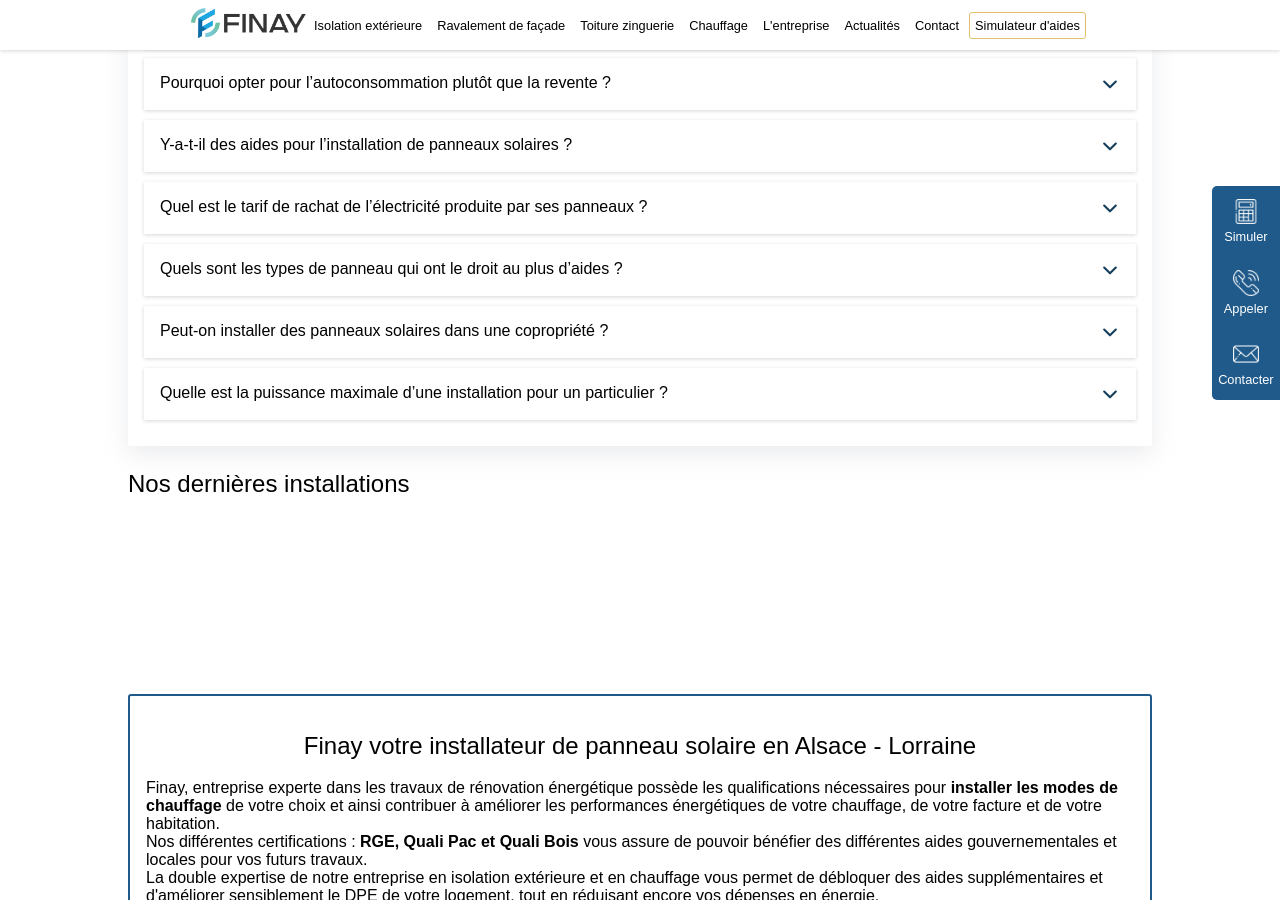
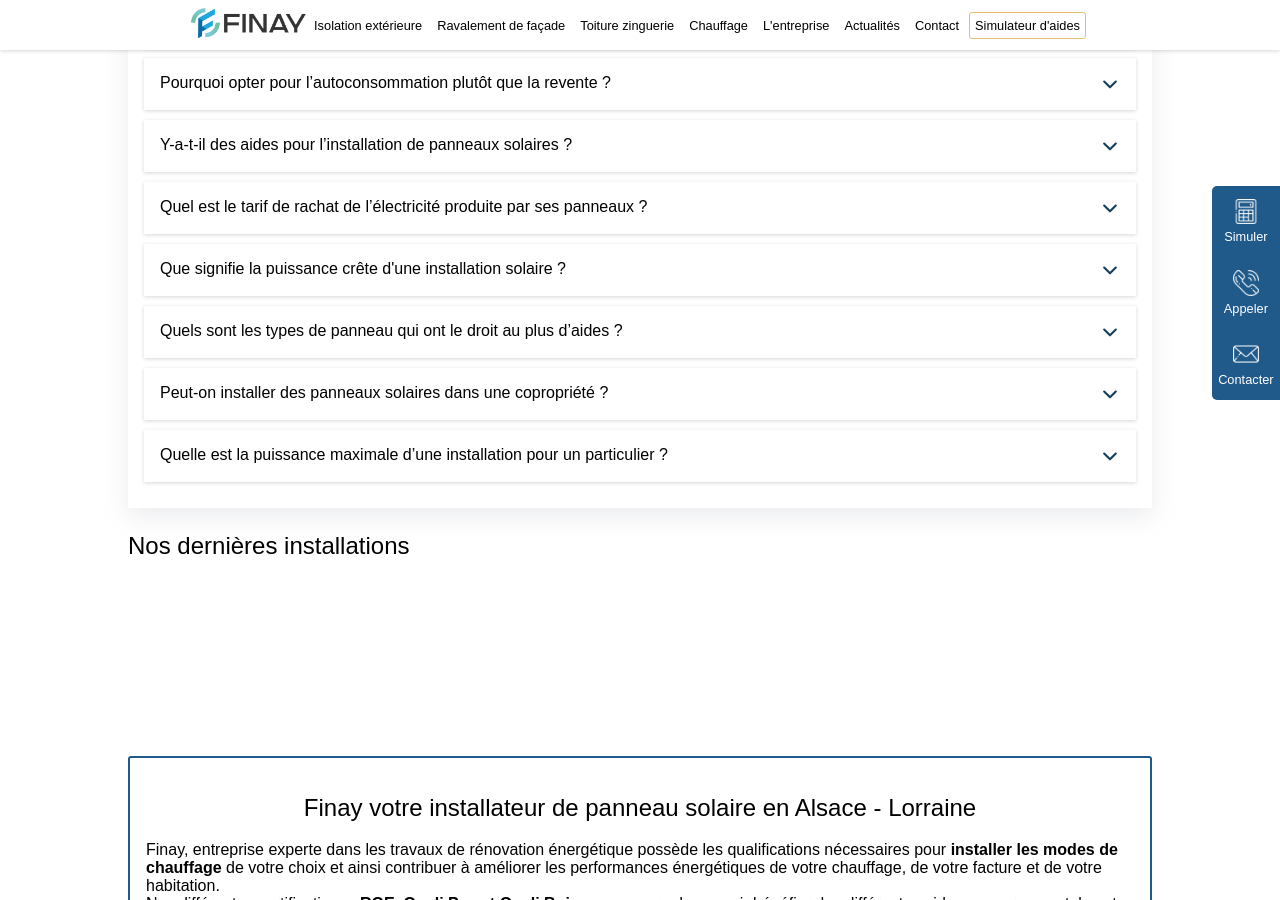
Before and after one commit to ozymedia/finay, a Jekyll site: the page built from solaire.html, in a window 1280 px wide and 900 px high, scrolled down 3562 px. Built offline with Jekyll 4.4.1, drawn with Linux system fonts in a browser that asks for light colours; nearby versions of some CDN libraries; some web fonts are replaced; a script that is not in the unit is left out; some of the changed lines change nothing that is shown.

Commit message:
change text

```diff
--- a/solaire.html
+++ b/solaire.html
@@ -137,143 +137,7 @@
             </svg></summary>
         <div itemscope itemprop="acceptedAnswer" itemtype="https://schema.org/Answer">
             <div itemprop="text">
-            <table>
-                <thead>
-                    <tr>
-                        <th rowspan="2" colspan="1">ÉQUIPEMENTS
-                            ET MATÉRIAUX ÉLIGIBLES</th>
-                        <th colspan="4">AIDE POUR LES MÉNAGES</th>
-                    </tr>
-                    <tr>
-                        <td class="bleu">AUX
-                            RESSOURCES
-                            TRÈS
-                            MODESTES</td>
-                        <td class="jaune">AUX
-                            RESSOURCES
-                            MODESTES</td>
-                        <td class="violet">AUX
-                            RESSOURCES
-                            INTERMÉDIAIRES</td>
-                        <td class="rose">AUX
-                            RESSOURCES
-                            SUPÉRIEURES</td>
-                    </tr>
-                </thead>
-                <tbody>
-                    <tr>
-                        <td>Chaudière gaz à très haute
-                            performance énergétique
-                            pour les bâtiments non raccordés
-                            à un réseau de chaleur vertueux
-                            aidé par l’ADEME</td>
-                        <td>1 200€</td>
-                        <td>800€</td>
-                        <td>non éligible</td>
-                        <td>non éligible</td>
-                    </tr>
-                    <tr>
-                        <td>Raccordement à un réseau de chaleur
-                            et/ou de froid en Métropole
-                            et Outre-mer</td>
-                        <td>1 200€</td>
-                        <td>800€</td>
-                        <td>400€</td>
-                        <td>non éligible</td>
-                    </tr>
-                    <tr>
-                        <td>Chauffe-eau thermodynamique</td>
-                        <td>1 200€</td>
-                        <td>800€</td>
-                        <td>400€</td>
-                        <td>non éligible</td>
-                    </tr>
-                    <tr>
-                        <td>Pompe à chaleur air/eau
-                            (dont PAC hybrides)</td>
-                        <td>4 000€</td>
-                        <td>3 000€</td>
-                        <td>2 000€</td>
-                        <td>non éligible</td>
-                    </tr>
-                    <tr>
-                        <td>Pompe à chaleur géothermique
-                            ou solarothermique
-                            (dont PAC hybrides) </td>
-                        <td>10 000€</td>
-                        <td>8 000€</td>
-                        <td>4 000€</td>
-                        <td>non éligible</td>
-                    </tr>
-                    <tr>
-                        <td>Chauffe-eau solaire individuel
-                            (et dispositifs solaires pour
-                            le chauffage de l’eau)</td>
-                        <td>4 000€</td>
-                        <td>3 000€</td>
-                        <td>2 000€</td>
-                        <td>non éligible</td>
-                    </tr>
-                    <tr>
-                        <td>Système solaire combiné
-                            (et dispositifs solaires pour
-                            le chauffage des locaux)</td>
-                        <td>10 000€</td>
-                        <td>8 000€</td>
-                        <td>4 000€</td>
-                        <td>non éligible</td>
-                    </tr>
-                    <tr>
-                        <td>Partie thermique d’un équipement
-                            PVT eau (système hybride
-                            photovoltaïque et thermique)</td>
-                        <td>2 500€</td>
-                        <td>2 000€</td>
-                        <td>1 000€</td>
-                        <td>non éligible</td>
-                    </tr>
-                    <tr>
-                        <td>Poêle à bûches et cuisinière
-                            à bûches </td>
-                        <td>2 500€</td>
-                        <td>2 000€</td>
-                        <td>1 000€</td>
-                        <td>non éligible</td>
-                    </tr>
-                    <tr>
-                        <td>Poêle à granulés et cuisinière
-                            à granulés</td>
-                        <td>2 500€</td>
-                        <td>2 000€</td>
-                        <td>1 000€</td>
-                        <td>non éligible</td>
-                    </tr>
-                    <tr>
-                        <td>Chaudière bois à alimentation
-                            manuelle (bûches)</td>
-                        <td>8 000€</td>
-                        <td>6 500€</td>
-                        <td>3 000€</td>
-                        <td>non éligible</td>
-                    </tr>
-                    <tr>
-                        <td>Chaudière bois à alimentation
-                            automatique (granulés, plaquettes)</td>
-                        <td>10 000€</td>
-                        <td>8 000€</td>
-                        <td>4 000€</td>
-                        <td>non éligible</td>
-                    </tr>
-                    <tr>
-                        <td>Foyer fermé et insert à bûches
-                            ou à granulés</td>
-                        <td>2 500€</td>
-                        <td>1 500€</td>
-                        <td>800€</td>
-                        <td>non éligible</td>
-                    </tr>
-                </tbody>
-            </table>
+            <p>Oui, le Diagnostic de Performance Energétique étant calculé sur la consommation d’un logement au m2, l’installation de panneaux solaires permet de produire et consommer son électricité, réduisant de ce fait l’impact énergétique de son logement sur le reste du réseau électrique.</p>
             </div>
         </div>
     </details>
@@ -283,6 +147,7 @@
             </svg></summary>
         <div itemscope itemprop="acceptedAnswer" itemtype="https://schema.org/Answer">
             <div itemprop="text">
+                <p>Revendre son éléctricité à EDF n’est en soit pas très avantageux. Ce dernier facture par exemple 0,21€/kWh* aux consommateurs et le rachète 0,13€* seulement pour le surplus produit non autoconsommé.(*tarifs réévalués tous les trimestres). L’objectif pour un propriétaire de panneaux solaires est donc d'autoconsommer au maximum l’énergie qu’il produit. Selon l’Ademe, l’autoconsommation permettrait de réduire sa consommation d’électricité de 30%, voir jusqu’à 80% en installant un système de domotique afin de lancer de manière intelligente son lave-vaisselle, machine à laver et autres appareils lorsque les panneaux solaires produisent de l’électricité pour baisser voir rendre nulle la consommation énergétique de ces appareils.</p>
             </div>
         </div>
     </details>
@@ -301,6 +166,18 @@
             </svg></summary>
         <div itemscope itemprop="acceptedAnswer" itemtype="https://schema.org/Answer">
             <div itemprop="text">
+                <p>Que ce soit en revente totale ou partielle, il est possible de bénéficier de l'<a href="https://mypower.engie.fr/conseils/aides-panneaux-solaires/oa-solaire.html">EDF OA</a>. Le prix est fixé par les pouvoirs publics et est garanti pour une durée de 20 ans. Son prix varie chaque trimestre, selon la puissance crête de son installation et de son mode de revente.</p>
+            </div>
+        </div>
+    </details>
+
+    <details class="box-shadow light">
+        <summary><h3 itemprop="name">Que signifie la puissance crête d'une installation solaire ?</h3><svg width="20" height="20" viewBox="0 0 24 24" fill="none" xmlns="http://www.w3.org/2000/svg" aria-hidden="true" style="display: block;">
+            <path d="M19.0001 9L12.0001 16L5.00012 9" stroke="#153E5C" stroke-width="2.5" stroke-linecap="round" stroke-linejoin="round"></path>
+            </svg></summary>
+        <div itemscope itemprop="acceptedAnswer" itemtype="https://schema.org/Answer">
+            <div itemprop="text">
+                <p>...</p>
             </div>
         </div>
     </details>
@@ -310,6 +187,7 @@
             </svg></summary>
         <div itemscope itemprop="acceptedAnswer" itemtype="https://schema.org/Answer">
             <div itemprop="text">
+                <p>...</p>
             </div>
         </div>
     </details>
@@ -319,6 +197,7 @@
             </svg></summary>
         <div itemscope itemprop="acceptedAnswer" itemtype="https://schema.org/Answer">
             <div itemprop="text">
+                <p>...</p>
             </div>
         </div>
     </details>
```
